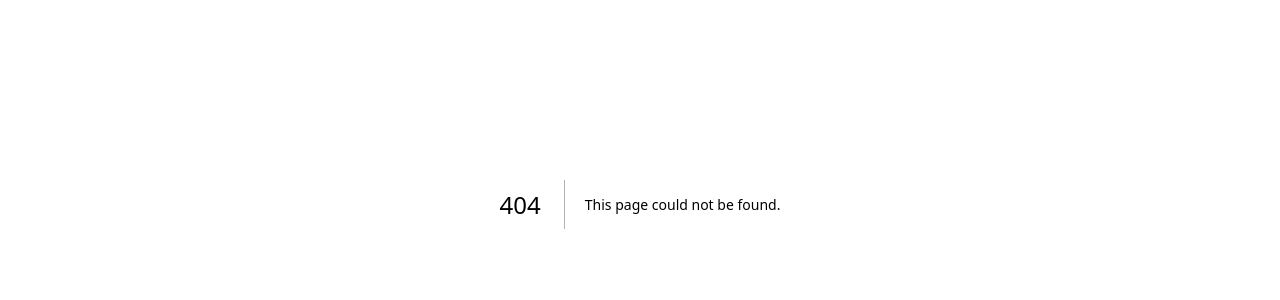
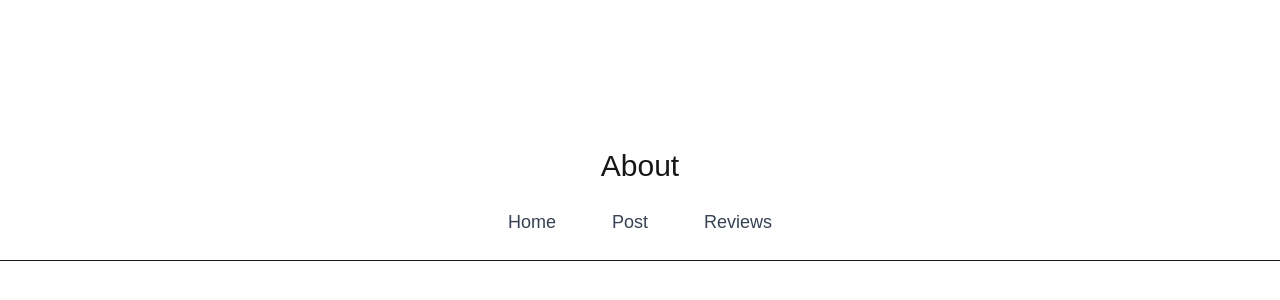
Before and after one commit to Akhilesh-Chandewar/ui-pre, a Next.js app in the folder 14_core_function_and_hooks/: page /about in a window 1280 px wide. Before the commit this address had no page. Shown: the part 196-496 px from the top of the page. Built offline with nearby package versions, Linux system fonts and the light colour scheme.

Commit message:
use path

```diff
--- /dev/null
+++ b/14_core_function_and_hooks/src/app/about/page.tsx
@@ -0,0 +1,12 @@
+import Navigation from '@/components/Navigation'
+
+function About() {
+    return (
+        <div className="flex flex-col min-h-screen items-center justify-center text-3xl">
+            <h1>About</h1>
+            <Navigation />
+        </div>
+    )
+}
+
+export default About
--- /dev/null
+++ b/14_core_function_and_hooks/src/components/Navigation.tsx
@@ -0,0 +1,32 @@
+"use client"
+
+import Link from "next/link"
+import { usePathname } from "next/navigation"
+
+function Navigation() {
+    const pathname = usePathname()
+
+    const linkClass = (path : string) =>
+        `px-4 py-2 rounded-md text-lg transition ${pathname === path
+            ? "bg-black text-white"
+            : "text-gray-700 hover:bg-gray-100"
+        }`
+
+    return (
+        <nav className="flex w-full items-center justify-center gap-6 border-b px-6 py-4">
+            <Link href="/" className={linkClass("/")}>
+                Home
+            </Link>
+
+            <Link href="/post/3/alug" className={linkClass("/post/3/alug")}>
+                Post
+            </Link>
+
+            <Link href="/reviews" className={linkClass("/review/5")}>
+                Reviews
+            </Link>
+        </nav>
+    )
+}
+
+export default Navigation
```
